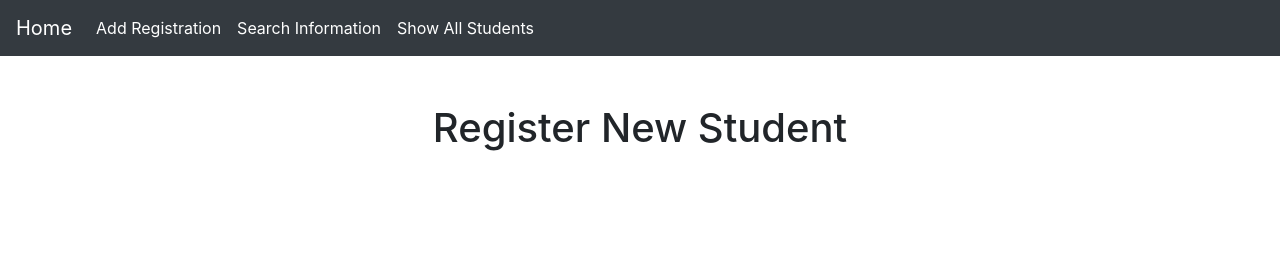
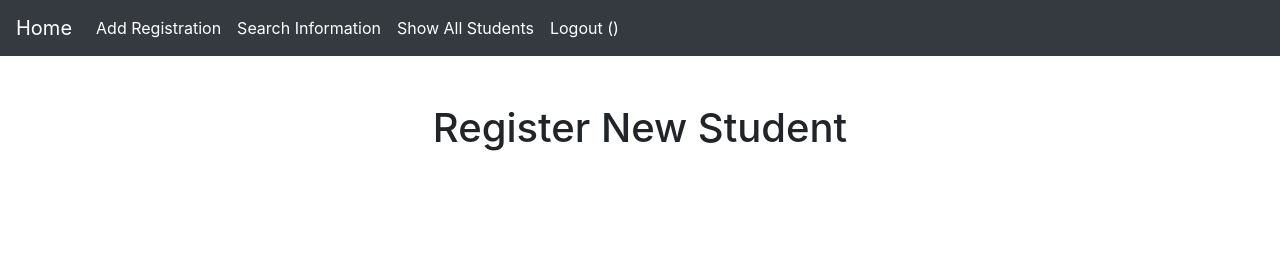
Before and after one commit to MoshiulRabbi/stureg, a Django app: page /add_student in a window 1280 px wide. Shown: the top 267 px of the page. Run offline with Django 3.2, Linux system fonts and the light colour scheme; some libraries are stand-ins or nearby versions.

Commit message:
addedlogin

```diff
--- a/main_app/urls.py
+++ b/main_app/urls.py
@@ -9,6 +9,8 @@ urlpatterns = [
     # path('search',views.search,name="search"),
 
     path('',views.home,name="home"),
+    path('login/',views.login_view,name="login"),
+    path('logout/',views.logout_view,name="logout"),
     path('search/',views.search,name="search"),
     path('about/',views.about,name="about"),
     path('show_all_students/',views.show_all_student,name="show_all_students"),
--- a/main_app/views.py
+++ b/main_app/views.py
@@ -11,7 +11,10 @@ from django.views.decorators.csrf import csrf_exempt
 
 
 def home(request):
-    return render(request, "home.html")
+    if request.user.is_authenticated:
+        return render(request, "home.html")
+    else:
+        return render(request,"login.html")
 
 
 @csrf_exempt
@@ -81,7 +84,7 @@ def about(request):
     return render(request,"about_us.html")
 
 
-'''
+
 def login_view(request):
     if request.method == "POST":
         username = request.POST["username"]
@@ -95,12 +98,11 @@ def login_view(request):
             return render(request, "login.html",{"messege":"Invalid Credentials."})
     else:
         return render(request, "login.html")
-'''
 
 
-'''
+
+
 
 def logout_view(request):
     logout(request)
     return render(request, "login.html", {"messege":"LOGGED OUT"})
-'''
--- a/templates/layout.html
+++ b/templates/layout.html
@@ -64,6 +64,9 @@
       <li class="nav-item active">
         <a class="nav-link" href="{% url 'show_all_students' %}">Show All Students</a>
       </li>
+      <li class="nav-item active">
+        <a class="nav-link" href="{% url 'logout' %}">Logout ({{user.username}})</a>
+      </li>
 
 
 
```
Also changed, not shown: db.sqlite3.
